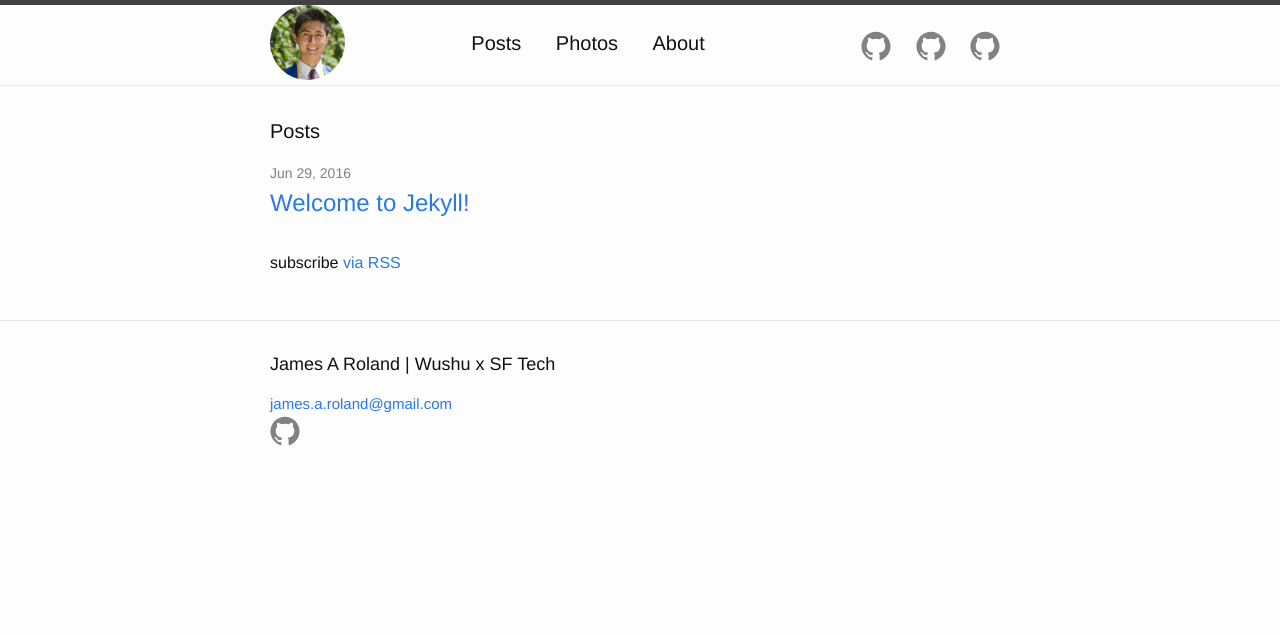
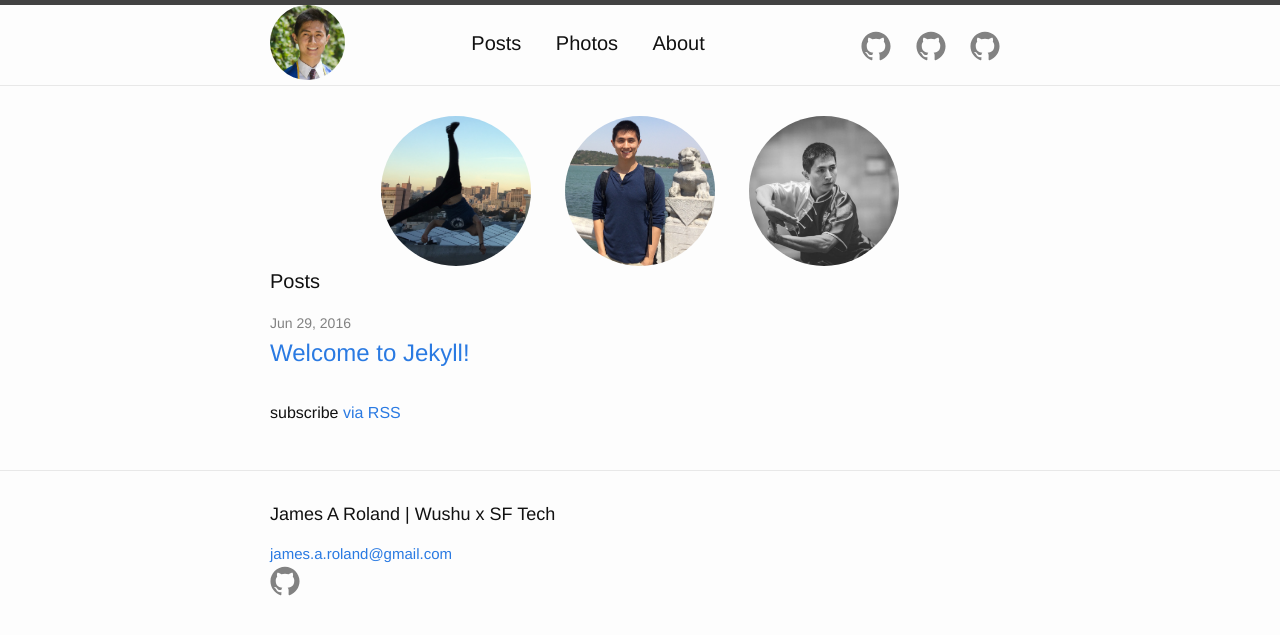
Before and after one commit to james-a-roland/jroland81093.github.io, a Jekyll site: the page built from index.html, in a window 1280 px wide. Shown: the top 635 px of the page. Built offline with Jekyll 4.4.1, drawn with Linux system fonts in a browser that asks for light colours.

Commit message:
Moved images to homepage

```diff
--- a/_sass/_layout.scss
+++ b/_sass/_layout.scss
@@ -261,14 +261,14 @@
 }
 
 /**
- * About page
+ * Homepage
  */
 
-.about-images {
+.index-images {
     text-align: center;
 }
 
-.about-image {
+.index-image {
   border-radius: 80%;
   width: 150px;
   height: 150px;
@@ -283,10 +283,14 @@
 
 }
 
-.about-image:hover {
+.index-image:hover {
     width: 175px;
     height: 175px;
 }
+
+/**
+ * About
+ */
 
 .about-title {
     text-align:center;
--- a/index.html
+++ b/index.html
@@ -1,23 +1,27 @@
 ---
 layout: default
 ---
+<div class="home">
+  <div class="index-images">
+    {% for image in site.static_files %}
+      {% if image.path contains 'index' %}
+        <img class="index-image" src="{{ site.url }}{{ image.path }}">
+      {% endif %}
+    {% endfor %}
+  </div>
 
-<div class="home">
+
 
   <h1 class="page-heading">Posts</h1>
-
   <ul class="post-list">
     {% for post in site.posts %}
       <li>
         <span class="post-meta">{{ post.date | date: "%b %-d, %Y" }}</span>
-
         <h2>
-          <a class="post-link" href="{{ post.url | prepend: site.baseurl }}">{{ post.title }}</a>
+        <a class="post-link" href="{{ post.url | prepend: site.baseurl }}">{{ post.title }}</a>
         </h2>
       </li>
     {% endfor %}
   </ul>
-
   <p class="rss-subscribe">subscribe <a href="{{ "/feed.xml" | prepend: site.baseurl }}">via RSS</a></p>
-
 </div>
```
Also changed, not shown: _pages/03_about.md (+0 -5 lines), assets/index/flip.jpg (renamed from assets/flip.jpg), assets/index/lake.jpg (renamed from assets/lake.jpg), assets/index/stance.jpg (renamed from assets/stance.jpg).
